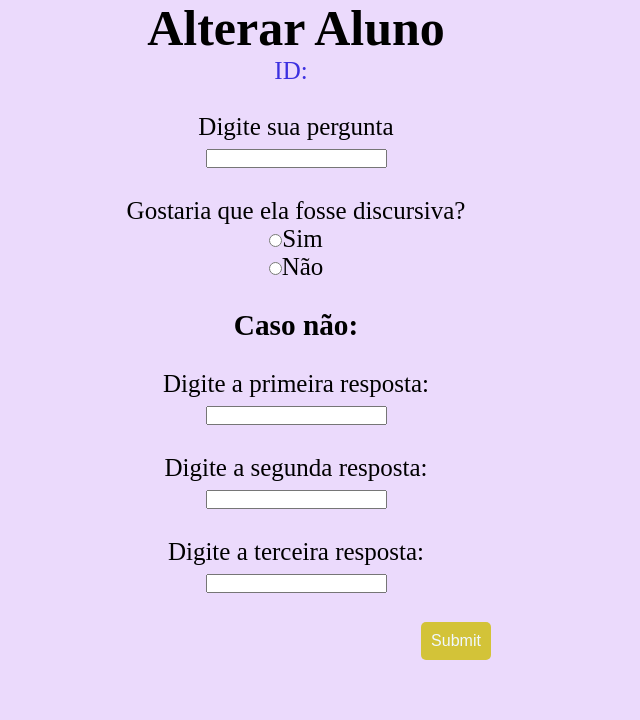
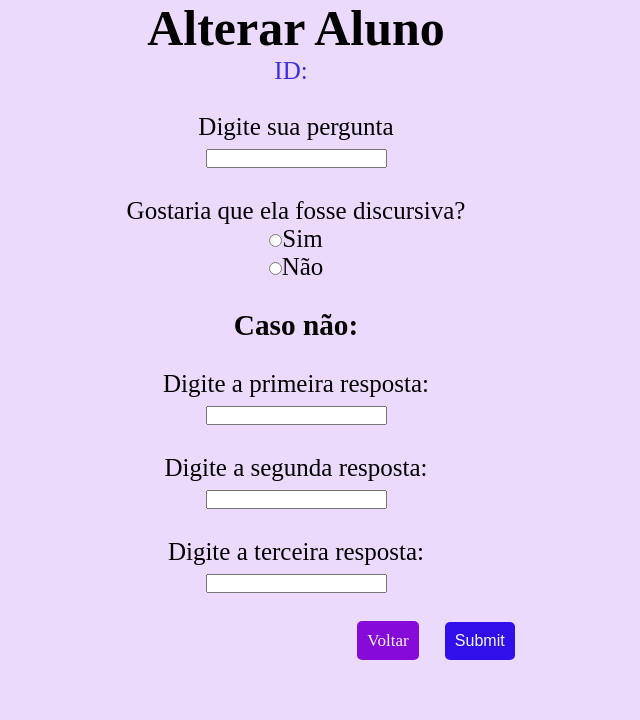
Before and after one commit to MylenaAndrade/3DAW, a PHP site: page /alterarPergunta.html in a window 1280 px wide. Shown: the part 51-771 px from the top of the page, without its empty margins (344-984 px from the left). Run offline with PHP 8.4, Linux system fonts and the light colour scheme.

Commit message:
criando o botao voltar

```diff
--- a/3DAW-AV1/alterarPergunta.html
+++ b/3DAW-AV1/alterarPergunta.html
@@ -35,8 +35,6 @@
                 xmlhttp.send();
                 console.log("enviei form");
                 console.log("5");
-
-                window.location.assign=("/3DAW/3DAW/3DAW-AV1/index.php");
         }
     </script>
     <title>Alterar Pergunta</title>
@@ -84,9 +82,13 @@
     <br>
     <input type="text" name="resposta3" id="resposta3">
     <br><br>
+    <a class="botao-voltar" href="index.php">Voltar</a>
     <input class="botao-perguntas" type="submit" onclick="alterarPergunta();">
 
     </form>
     <p id="msg"></p>
+    <script>
+        window.location.assign=("/3DAW/3DAW/3DAW-AV1/index.php");
+    </script>
 </body>
 </html>
--- a/3DAW-AV1/criarPergunta.html
+++ b/3DAW-AV1/criarPergunta.html
@@ -74,6 +74,7 @@
         <br>
         <input type="text" name="resposta3" id="resposta3">
         <br><br>
+        <a class="botao-voltar" href="index.php">Voltar</a>
         <input class="botao-perguntas" type="submit" onclick="criarPergunta();">
     </form>
 
--- a/3DAW-AV1/perguntasRespostas.txt
+++ b/3DAW-AV1/perguntasRespostas.txt
@@ -1,4 +1,2 @@
-2;-1
-2;tudo bem?
-2;De onde vc é?
-2;RJ;SP;ES
+0;-1
+0;oi?
--- a/3DAW-AV1/styles.css
+++ b/3DAW-AV1/styles.css
@@ -61,14 +61,25 @@ body{
 }
 
 .botao-perguntas{
-    background-color: #d3c338;
+    background-color: #300feb;
     color: #f0f8ff;
     padding: 10px;
     border: none;
     border-radius: 5px;
     font-size: 16px;
     text-decoration: none;
-    margin-left: 320px;
+    margin-left: 20px;
+}
+
+.botao-voltar{
+    background-color: #860ad8;
+    color: #f0f8ff;
+    padding: 10px;
+    border: none;
+    border-radius: 5px;
+    font-size: 17px;
+    text-decoration: none;
+    margin-left: 280px;
 }
 
 .id{
```
